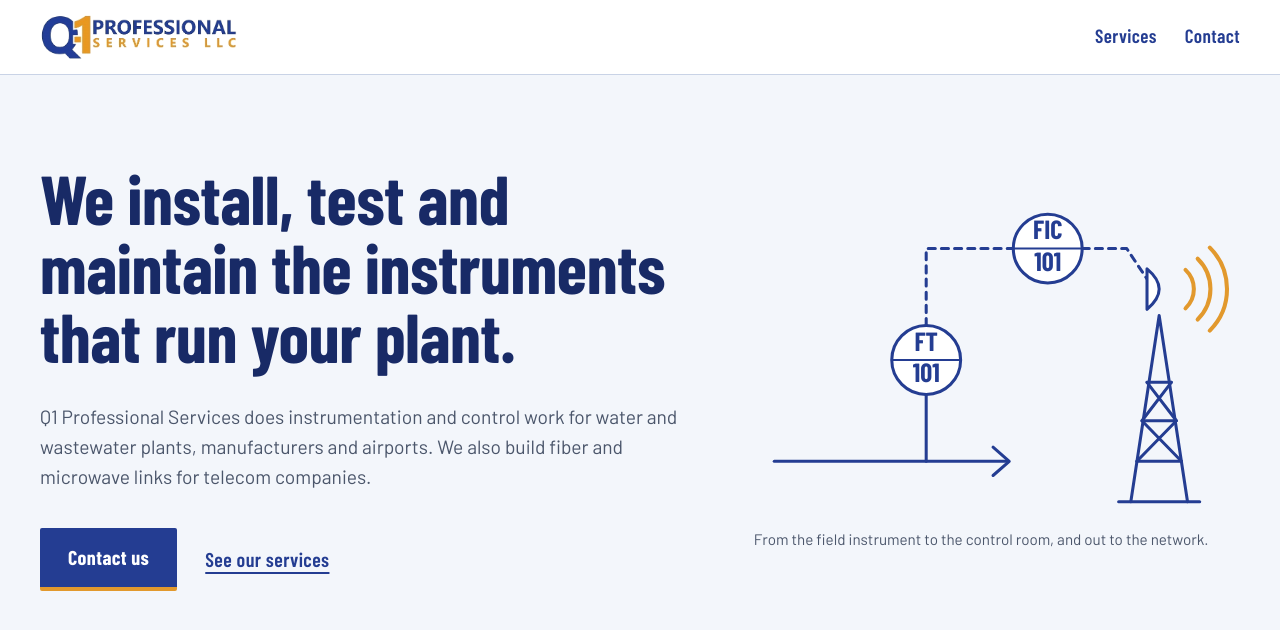
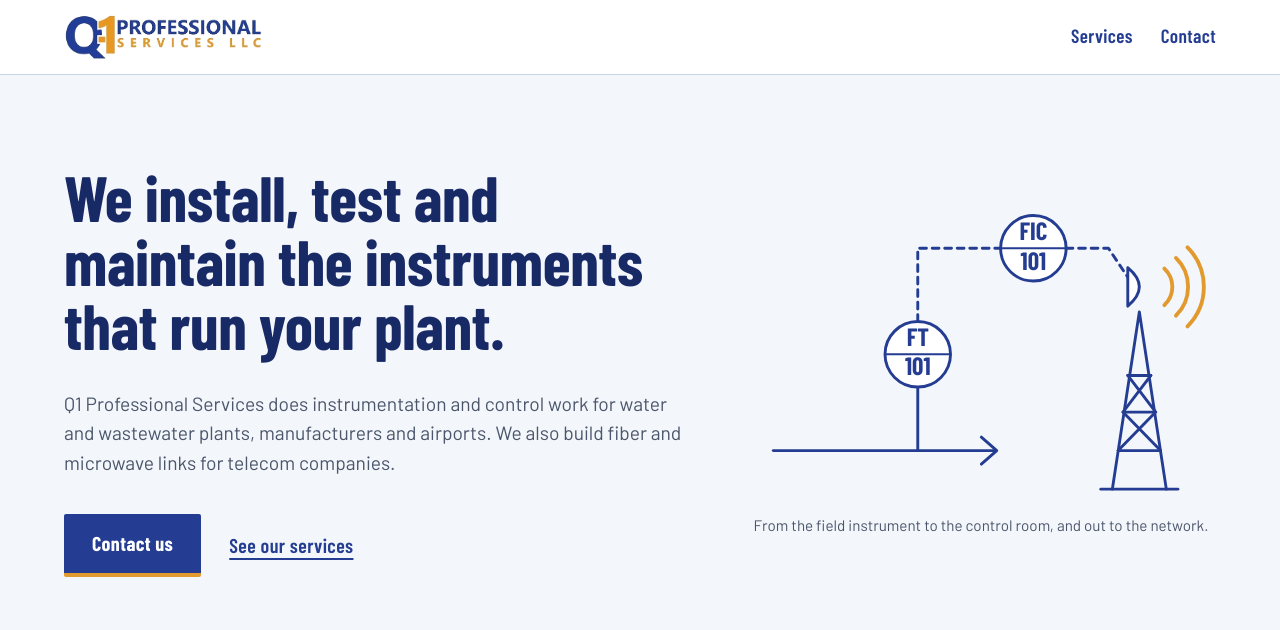
Before and after one commit to gearupcode-dev/q1pro-site, a plain HTML site: page index.html in a window 1280 px wide. Shown: the top 630 px of the page. Drawn offline with Linux system fonts and the light colour scheme.

Commit message:
Scale hero layout with screen width to cut side margins

```diff
--- a/index.html
+++ b/index.html
@@ -37,10 +37,10 @@ a { color: inherit; }
 
 .site-header { background: var(--paper); border-bottom: 1px solid var(--line); }
 .bar {
-  max-width: 1280px; margin: 0 auto; padding: 14px 40px;
+  max-width: 1760px; margin: 0 auto; padding: 14px clamp(24px, 5vw, 96px);
   display: flex; align-items: center; justify-content: space-between; gap: 24px;
 }
-.brand img { display: block; height: 46px; width: auto; }
+.brand img { display: block; height: clamp(46px, 3.6vw, 64px); width: auto; }
 .nav { display: flex; gap: 28px; }
 .nav a {
   font-family: 'Barlow Condensed', sans-serif; font-weight: 600; font-size: 1.2rem;
@@ -51,17 +51,17 @@ a { color: inherit; }
 
 .hero { background: var(--wash); border-bottom: 1px solid var(--line); }
 .hero-inner {
-  max-width: 1280px; margin: 0 auto; padding: 88px 40px 96px;
+  max-width: 1760px; margin: 0 auto; padding: clamp(72px, 7vw, 120px) clamp(24px, 5vw, 96px) clamp(80px, 8vw, 132px);
   display: grid; grid-template-columns: minmax(0, 1.15fr) minmax(0, .85fr);
-  gap: 56px; align-items: center;
+  gap: clamp(40px, 5vw, 96px); align-items: center;
 }
 .hero h1 {
   margin: 0 0 32px;
   font-family: 'Barlow Condensed', sans-serif; font-weight: 700;
-  font-size: clamp(2.6rem, 5.4vw, 4.9rem); line-height: 1; letter-spacing: -.005em;
+  font-size: clamp(2.6rem, 5vw, 5.2rem); line-height: 1; letter-spacing: -.005em;
   color: var(--blue-deep);
 }
-.hero p.lede { margin: 0 0 36px; max-width: 36em; color: var(--muted); font-size: 1.2rem; text-wrap: pretty; }
+.hero p.lede { margin: 0 0 36px; max-width: 36em; color: var(--muted); font-size: clamp(1.2rem, 1.35vw, 1.5rem); text-wrap: pretty; }
 .actions { display: flex; flex-wrap: wrap; gap: 14px 28px; align-items: center; }
 .btn {
   display: inline-block; background: var(--blue); color: #fff; text-decoration: none;
@@ -74,7 +74,7 @@ a { color: inherit; }
   color: var(--blue); text-decoration-thickness: 2px; text-underline-offset: 5px;
 }
 
-.pid { margin: 0; justify-self: end; width: 100%; max-width: 520px; }
+.pid { margin: 0; justify-self: end; width: 100%; max-width: clamp(420px, 40vw, 720px); }
 .pid svg { display: block; width: 100%; height: auto; }
 .pid figcaption { margin-top: 10px; font-size: .95rem; color: var(--muted); }
 
```
